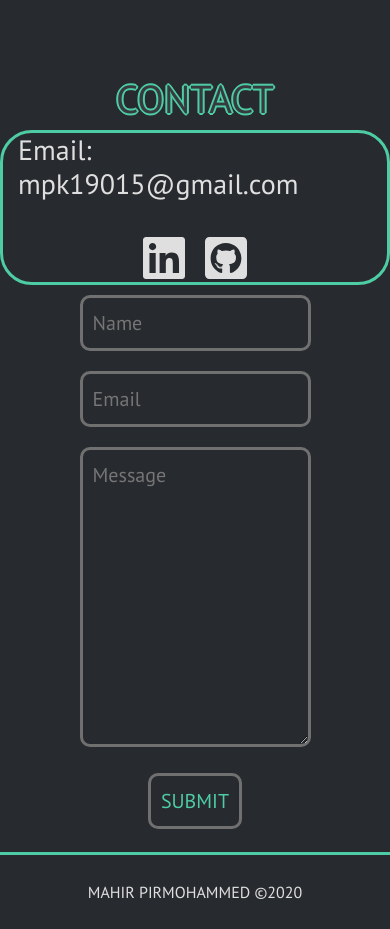
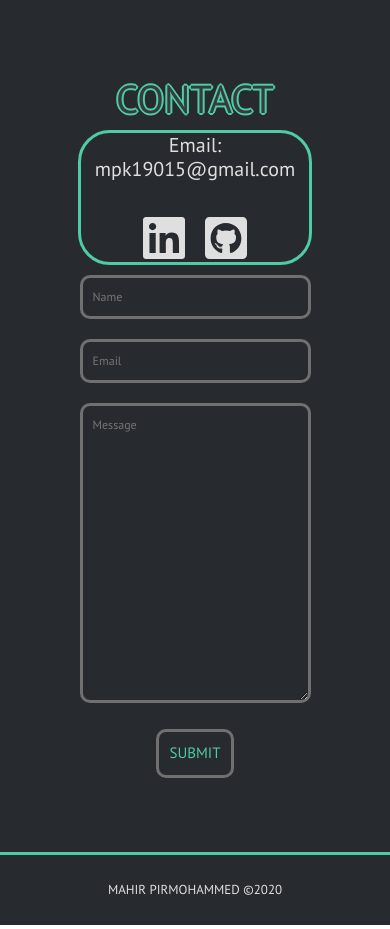
Before and after one commit to megamp15/Portfolio_Website, a plain HTML site: page index.html in a window 390 px wide. Shown: the part 2580-3509 px from the top of the page. Drawn offline with nearby package versions, Linux system fonts and the light colour scheme; some packages are replaced by stand-ins of ours; a script that the page names is missing.

Commit message:
Added contact info and media query changes

```diff
--- a/style.css
+++ b/style.css
@@ -286,8 +286,16 @@ input[type=text]:focus, textarea:focus {
         margin-right: 50px;
     }
 
+
+    .contact-info h3{
+        font-size: 24px;
+        text-align: center;
+    }
+
 }
-@media (max-width: 768px) {
+
+
+@media (max-width: 765px) {
 
 
     /* HOME */
@@ -309,15 +317,31 @@ input[type=text]:focus, textarea:focus {
 
     /* CONTACT */
 
+    .contact-info {
+        width: 60%;
+        margin: auto;
+    }
+
+    .contact-info h3{
+        font-size: 24px;
+        text-align: center;
+    }
+
     .contact-form {
         width: 70%;
+        font-size: 12px;
     }
 
     #message {
         height: 300px;
     }
 
+    .contact-submit {
+        font-size: 15px;
+    }
 }
+
+
 @media (max-width: 576px) {
 
     /* MOBILE-HOME */
@@ -346,11 +370,25 @@ input[type=text]:focus, textarea:focus {
 
     /* MOBILE-CONTACT */
 
+    .contact-info {
+        width: 60%;
+        margin: auto;
+    }
+
+    .contact-info h3{
+        font-size: 20px;
+        text-align: center;
+    }
+
     .contact-form {
-        width: 70%;
+        width:70%;
     }
 
     #message {
         height: 300px;
     }
+
+    .footer p {
+        font-size: 13px;
+    }
 }
```
